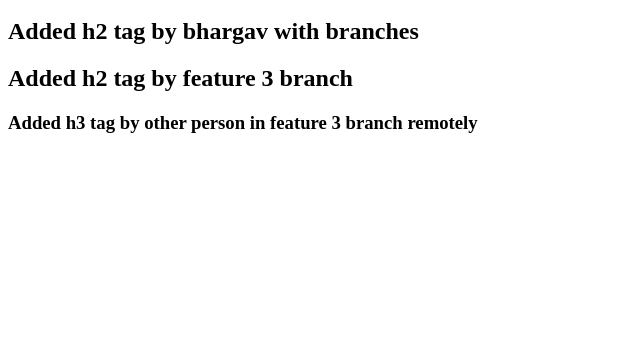
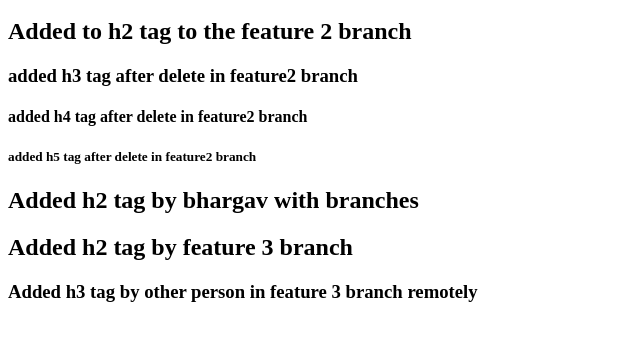
Before and after one commit to bhargav1251/branchingTutorial, a plain HTML site: page index.html in a window 1280 px wide. Shown: the part 120-460 px from the top of the page, without its empty margins (0-640 px from the left). Drawn offline with Linux system fonts and the light colour scheme.

Commit message:
Merge remote-tracking branch 'origin/feature3' into feature2
# Conflicts:
#	index.html

```diff
--- a/index.html
+++ b/index.html
@@ -9,6 +9,10 @@
   This is index page
 </h1>
 <h1>Deleted all the h tags</h1>
+<h2> Added to h2 tag to the feature 2 branch</h2>
+<h3>added h3 tag after delete in feature2 branch</h3>
+<h4>added h4 tag after delete in feature2 branch</h4>
+<h5>added h5 tag after delete in feature2 branch</h5>
 <h2> Added h2 tag by bhargav with branches</h2>
 <h2>Added h2 tag by feature 3 branch</h2>
 <h3> Added h3 tag by other person in feature 3 branch remotely</h3>
```
